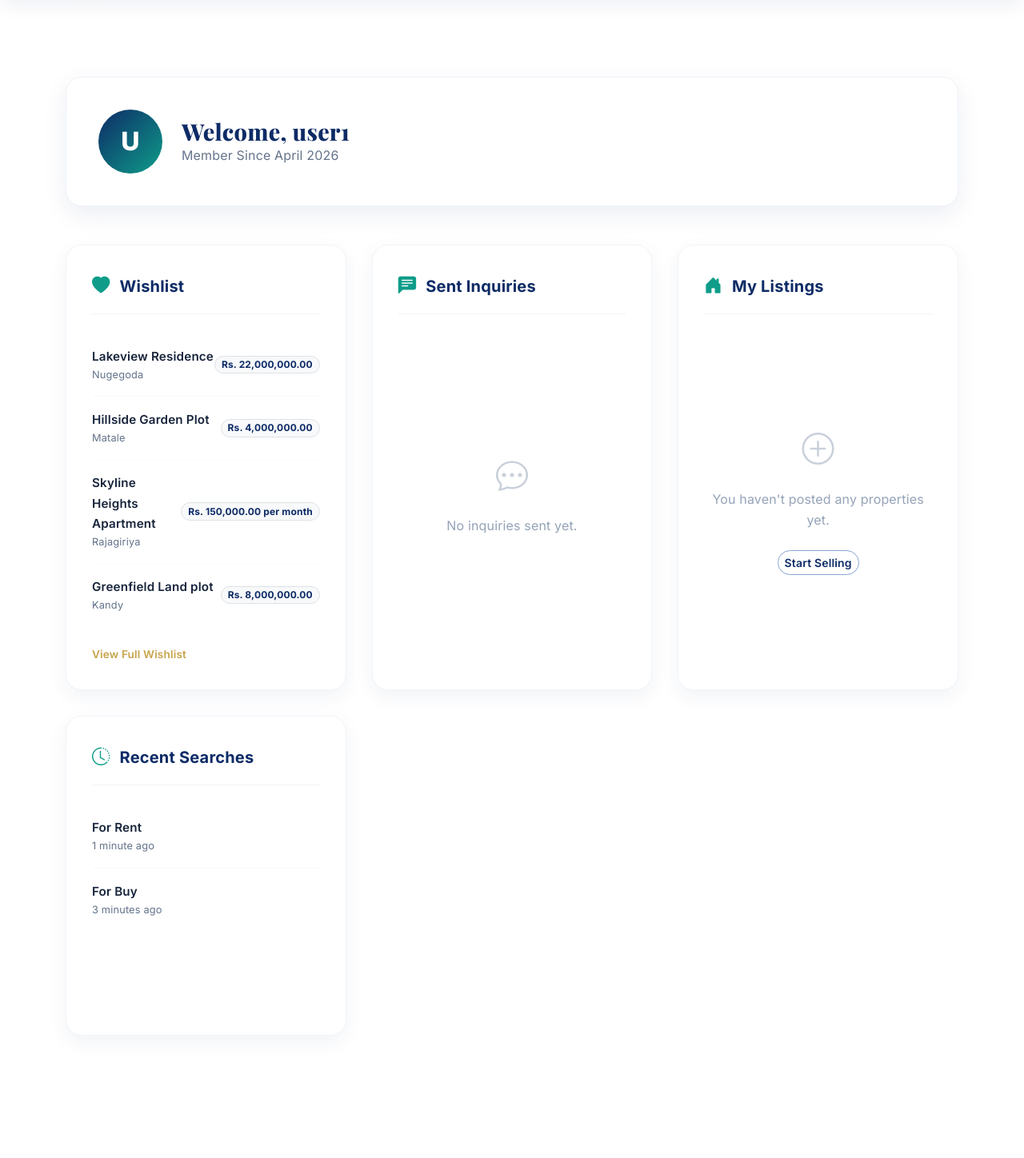
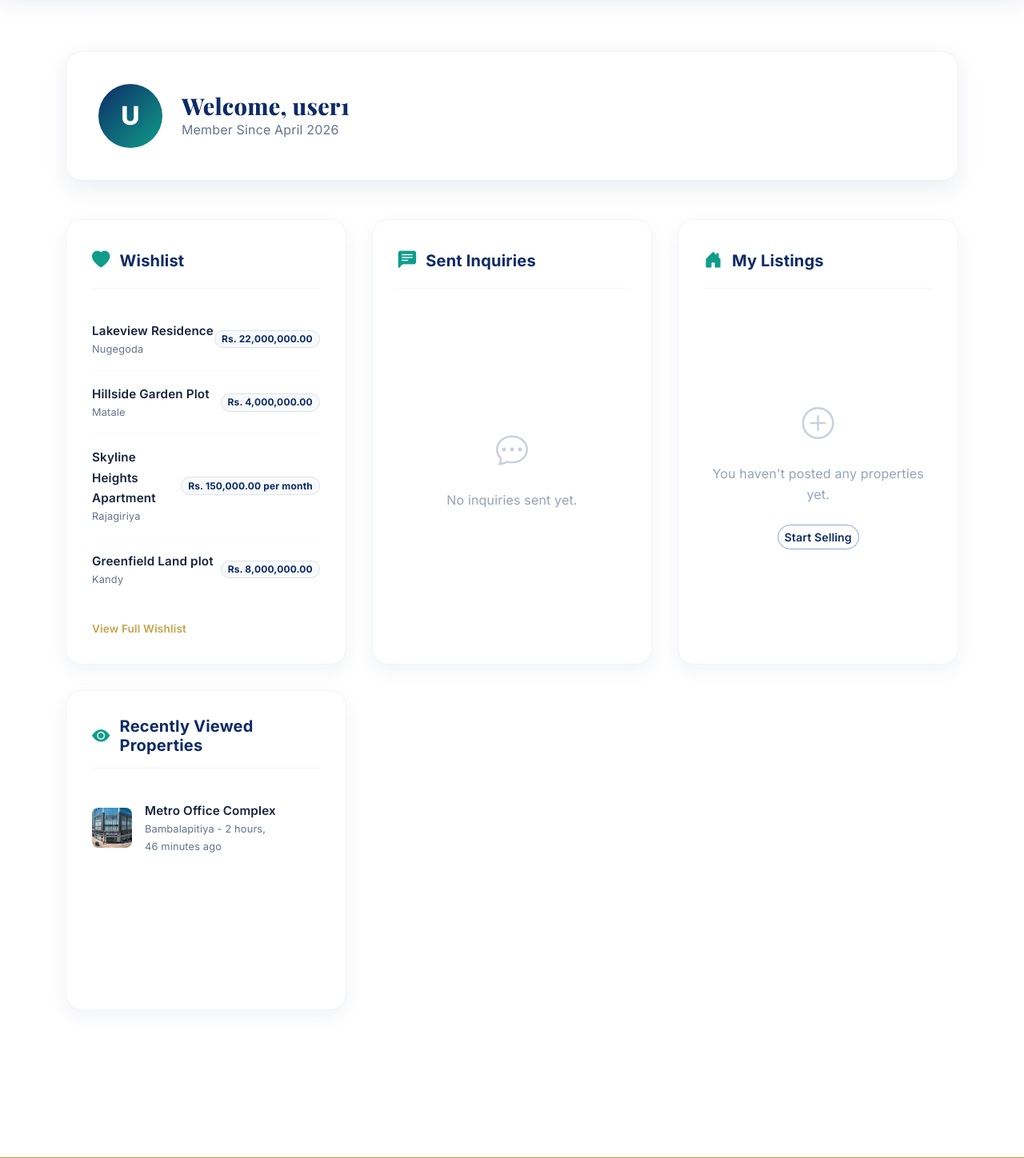
Before and after one commit to pemajo-sudo/real-estate-project, a Django app: page /dashboard/ in a window 1280 px wide. Shown: the part 79-1527 px from the top of the page at 80% size. Run offline with Django 5.2, Linux system fonts and the light colour scheme; a user stored in the database is signed in; data comes from the database, SQL or seed files in the repository; both versions use the stored data as it was after the commit; some web fonts are replaced.

Commit message:
Fixed issues

```diff
--- a/listings/forms.py
+++ b/listings/forms.py
@@ -82,7 +82,7 @@ class VisitForm(forms.ModelForm):
         widgets = {
             "visit_date": forms.DateInput(attrs={"type": "date"}),
             "visit_time": forms.TimeInput(attrs={"type": "time"}),
-            "note": forms.Textarea(attrs={"rows": 3, "placeholder": "Optional note"}),
+            "note": forms.Textarea(attrs={"rows": 3, "placeholder": "Note"}),
         }
 
     def clean_visit_date(self):
--- a/listings/models.py
+++ b/listings/models.py
@@ -106,6 +106,7 @@ class Inquiry(models.Model):
     name = models.CharField(max_length=150, default="Unknown")
     email = models.EmailField(default="unknown@example.com")
     message = models.TextField()
+    admin_reply = models.TextField(blank=True, null=True, help_text="Admin's reply to this inquiry")
     created_at = models.DateTimeField(auto_now_add=True)
 
     def __str__(self):
@@ -364,6 +365,20 @@ class SearchLog(models.Model):
         if self.listing_category:
             params["type"] = self.listing_category
 
-        if params:
             return f"{base_url}?{urlencode(params)}"
         return base_url
+
+
+class RecentlyViewedProperty(models.Model):
+    user = models.ForeignKey(User, on_delete=models.CASCADE, related_name="recently_viewed")
+    property = models.ForeignKey(Property, on_delete=models.CASCADE, related_name="viewed_by")
+    viewed_at = models.DateTimeField(auto_now=True)
+
+    class Meta:
+        ordering = ["-viewed_at"]
+        constraints = [
+            models.UniqueConstraint(fields=["user", "property"], name="unique_user_recently_viewed")
+        ]
+
+    def __str__(self):
+        return f"{self.user.username} viewed {self.property.name}"
--- a/listings/templates/listings/dashboard.html
+++ b/listings/templates/listings/dashboard.html
@@ -5,12 +5,12 @@
 <style>
     /* Dashboard Specific Styles */
     .dashboard-container {
-        padding: 3rem 0;
+        padding: 1rem 0 3rem 0;
         font-family: 'Inter', sans-serif;
     }
 
     .dashboard-header {
-        margin-bottom: 3rem;
+        margin-bottom: 1.5rem;
     }
 
     .profile-card {
@@ -288,28 +288,37 @@
             </div>
         </div>
 
-        <!-- Recent Searches (Placeholder) -->
+        <!-- Recently Viewed Properties -->
         <div class="dashboard-section">
             <div class="section-title">
-                <i class="bi bi-clock-history"></i>
-                <h2>Recent Searches</h2>
+                <i class="bi bi-eye-fill"></i>
+                <h2>Recently Viewed Properties</h2>
             </div>
             <div class="section-content">
-                {% if recent_searches %}
+                {% if recent_views %}
                 <ul class="dash-item-list">
-                    {% for search in recent_searches %}
+                    {% for view in recent_views %}
                     <li class="dash-item">
-                        <div class="dash-item-meta">
-                            <a href="{{ search.search_url }}" class="dash-item-name">{{ search.display_text }}</a>
-                            <span class="dash-item-sub">{{ search.created_at|timesince }} ago</span>
+                        <div class="d-flex align-items-center gap-3">
+                            {% if view.property.images.first %}
+                            <img src="{{ view.property.images.first.image.url }}" alt="{{ view.property.name }}" style="width: 50px; height: 50px; object-fit: cover; border-radius: 8px;">
+                            {% else %}
+                            <div style="width: 50px; height: 50px; background-color: #f1f4f9; border-radius: 8px; display: flex; align-items: center; justify-content: center; color: #adb5bd; font-size: 1.2rem;">
+                                <i class="bi bi-building"></i>
+                            </div>
+                            {% endif %}
+                            <div class="dash-item-meta">
+                                <a href="{% url 'property_detail' view.property.pk %}" class="dash-item-name">{{ view.property.name }}</a>
+                                <span class="dash-item-sub">{{ view.property.location }} - {{ view.viewed_at|timesince }} ago</span>
+                            </div>
                         </div>
                     </li>
                     {% endfor %}
                 </ul>
                 {% else %}
                 <div class="empty-state">
-                    <i class="bi bi-search"></i>
-                    <p>No recent search history.</p>
+                    <i class="bi bi-eye"></i>
+                    <p>No recently viewed properties.</p>
                 </div>
                 {% endif %}
             </div>
--- a/listings/templates/listings/property_detail.html
+++ b/listings/templates/listings/property_detail.html
@@ -353,9 +353,9 @@
                             {{ inquiry_form.non_field_errors }}
                         </div>
                         {% endif %}
-                        <input type="text" name="name" class="form-control {% if inquiry_form.name.errors %}is-invalid{% endif %}" placeholder="Your Name (Optional)" value="{{ inquiry_form.name.value|default:'' }}">
+                        <input type="text" name="name" class="form-control {% if inquiry_form.name.errors %}is-invalid{% endif %}" placeholder="Your Name" value="{{ inquiry_form.name.value|default:'' }}">
                         {% if inquiry_form.name.errors %}<div class="invalid-feedback d-block">{{ inquiry_form.name.errors|striptags }}</div>{% endif %}
-                        <input type="email" name="email" class="form-control {% if inquiry_form.email.errors %}is-invalid{% endif %}" placeholder="Email Address (Optional)" value="{{ inquiry_form.email.value|default:'' }}">
+                        <input type="email" name="email" class="form-control {% if inquiry_form.email.errors %}is-invalid{% endif %}" placeholder="Email Address" value="{{ inquiry_form.email.value|default:'' }}">
                         {% if inquiry_form.email.errors %}<div class="invalid-feedback d-block">{{ inquiry_form.email.errors|striptags }}</div>{% endif %}
                         <textarea name="message" class="form-control {% if inquiry_form.message.errors %}is-invalid{% endif %}" rows="4" placeholder="I'm interested in this property..." required>{{ inquiry_form.message.value|default:'' }}</textarea>
                         {% if inquiry_form.message.errors %}<div class="invalid-feedback d-block">{{ inquiry_form.message.errors|striptags }}</div>{% endif %}
--- a/listings/templates/listings/sell.html
+++ b/listings/templates/listings/sell.html
@@ -145,14 +145,14 @@
                     {% endif %}
                     <div class="mb-3">
                         <label for="name" class="form-label">Full Name</label>
-                        <input type="text" class="form-control {% if form.name.errors %}is-invalid{% endif %}" id="name" name="name" placeholder="Jane Doe (Optional)" value="{{ form.name.value|default:'' }}">
+                        <input type="text" class="form-control {% if form.name.errors %}is-invalid{% endif %}" id="name" name="name" placeholder="Jane Doe" value="{{ form.name.value|default:'' }}">
                         {% if form.name.errors %}<div class="invalid-feedback">{{ form.name.errors|striptags }}</div>{% endif %}
                     </div>
 
                     <div class="row">
                         <div class="col-md-6 mb-3">
                             <label for="email" class="form-label">Email Address</label>
-                            <input type="email" class="form-control {% if form.email.errors %}is-invalid{% endif %}" id="email" name="email" placeholder="jane@example.com (Optional)" value="{{ form.email.value|default:'' }}">
+                            <input type="email" class="form-control {% if form.email.errors %}is-invalid{% endif %}" id="email" name="email" placeholder="jane@example.com" value="{{ form.email.value|default:'' }}">
                             {% if form.email.errors %}<div class="invalid-feedback">{{ form.email.errors|striptags }}</div>{% endif %}
                         </div>
                         <div class="col-md-6 mb-3">
--- a/listings/templates/listings/view_inquiries.html
+++ b/listings/templates/listings/view_inquiries.html
@@ -13,6 +13,12 @@
             <p><strong>Property:</strong> {{ inquiry.property.name }}</p>
             <p><strong>Received:</strong> {{ inquiry.created_at|date:"M d, Y H:i" }}</p>
             <p><strong>Message:</strong> {{ inquiry.message }}</p>
+            {% if inquiry.admin_reply %}
+            <div class="mt-3 p-3" style="background-color: #f8f9fa; border-left: 4px solid var(--primary); border-radius: 4px;">
+                <h5 style="color: var(--primary); margin-bottom: 0.5rem; font-size: 1.1rem;">Response:</h5>
+                <p class="mb-0">{{ inquiry.admin_reply|linebreaksbr }}</p>
+            </div>
+            {% endif %}
         </div>
     </div>
     {% endfor %}
--- a/listings/views.py
+++ b/listings/views.py
@@ -20,7 +20,7 @@ from .forms import (
     VirtualTourSceneFormSet,
     VisitForm,
 )
-from .models import Agent, Inquiry, Property, PropertyImage, SearchLog, SellLead, UserProfile, VirtualTourScene, Visit, Wishlist
+from .models import Agent, Inquiry, Property, PropertyImage, SearchLog, SellLead, UserProfile, VirtualTourScene, Visit, Wishlist, RecentlyViewedProperty
 
 COMPARE_SESSION_KEY = "compare_properties"
 MAX_COMPARE_ITEMS = 3
@@ -29,12 +29,15 @@ MAX_COMPARE_ITEMS = 3
 def _can_user_post_property(user):
     if not user.is_authenticated:
         return False
-    has_approved_lead = SellLead.objects.filter(user=user, status=SellLead.STATUS_APPROVED).exists()
+    approved_leads_count = SellLead.objects.filter(user=user, status=SellLead.STATUS_APPROVED).count()
+    properties_count = Property.objects.filter(owner=user).count()
+    can_post = properties_count < approved_leads_count
+
     profile, _ = UserProfile.objects.get_or_create(user=user)
-    if profile.can_post_property != has_approved_lead:
-        profile.can_post_property = has_approved_lead
+    if profile.can_post_property != can_post:
+        profile.can_post_property = can_post
         profile.save(update_fields=["can_post_property"])
-    return has_approved_lead
+    return can_post
 
 
 def _notify_user_on_sell_approval(request, user):
@@ -134,7 +137,7 @@ def sell_property(request):
                 lead.save()
                 logger.info(f"SellLead saved successfully: {lead}")
                 print("Saved successfully:", lead)
-                messages.success(request, "Thank you! We have received your query. Our agent will contact you shortly.")
+                messages.success(request, "Thank you! Your request has been received. We’ll contact you shortly.")
                 return render(request, "listings/sell.html", {"success": True, "form": SellLeadForm()})
             except Exception as e:
                 logger.error(f"Error saving SellLead form: {e}")
@@ -166,13 +169,13 @@ def dashboard_view(request):
 
     # Placeholders for features not yet in the DB model
     my_posts = Property.objects.filter(owner=request.user).order_by("-id")[:5]
-    recent_searches = SearchLog.objects.filter(user=request.user).order_by("-created_at")[:5]
+    recent_views = RecentlyViewedProperty.objects.filter(user=request.user).select_related("property").prefetch_related("property__images").order_by("-viewed_at")[:5]
 
     context = {
         "wishlist_items": wishlist_items,
         "inquiries": inquiries,
         "my_posts": my_posts,
-        "recent_searches": recent_searches,
+        "recent_views": recent_views,
         "can_post_property": _can_user_post_property(request.user),
     }
     return render(request, "listings/dashboard.html", context)
@@ -378,6 +381,9 @@ def property_detail(request, pk):
     inquiry_form = InquiryForm()
     if request.user.is_authenticated:
         inquiry_form = InquiryForm()
+        obj, created = RecentlyViewedProperty.objects.get_or_create(user=request.user, property=property_obj)
+        if not created:
+            obj.save()
 
     context["inquiry_form"] = inquiry_form
 
@@ -621,6 +627,7 @@ def property_create(request):
                 property_obj.save()
                 form.save_m2m()
                 scene_formset.save()
+                _can_user_post_property(request.user)
             else:
                 messages.error(request, "Please correct the virtual tour scene errors below.")
                 return render(
@@ -687,6 +694,7 @@ def property_delete(request, pk):
         raise PermissionDenied("You can only delete your own properties.")
     if request.method == "POST":
         property_obj.delete()
+        _can_user_post_property(request.user)
         messages.success(request, "Property deleted successfully!")
         return redirect("property_list")
     return render(request, "listings/property_confirm_delete.html", {"property": property_obj})
```
Also changed, not shown: listings/admin.py (+11 -9 lines), db.sqlite3, listings/migrations/0028_inquiry_admin_reply.py (added), listings/migrations/0029_recentlyviewedproperty.py (added).
